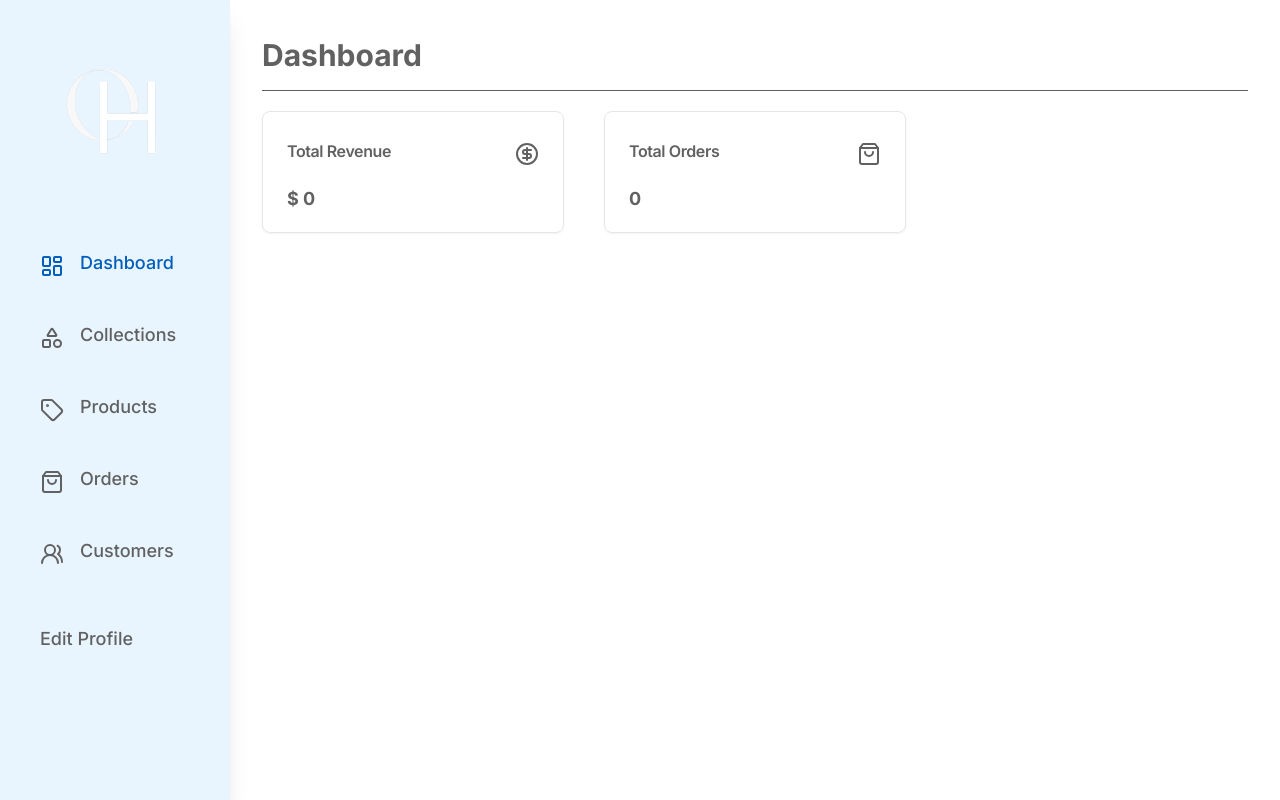
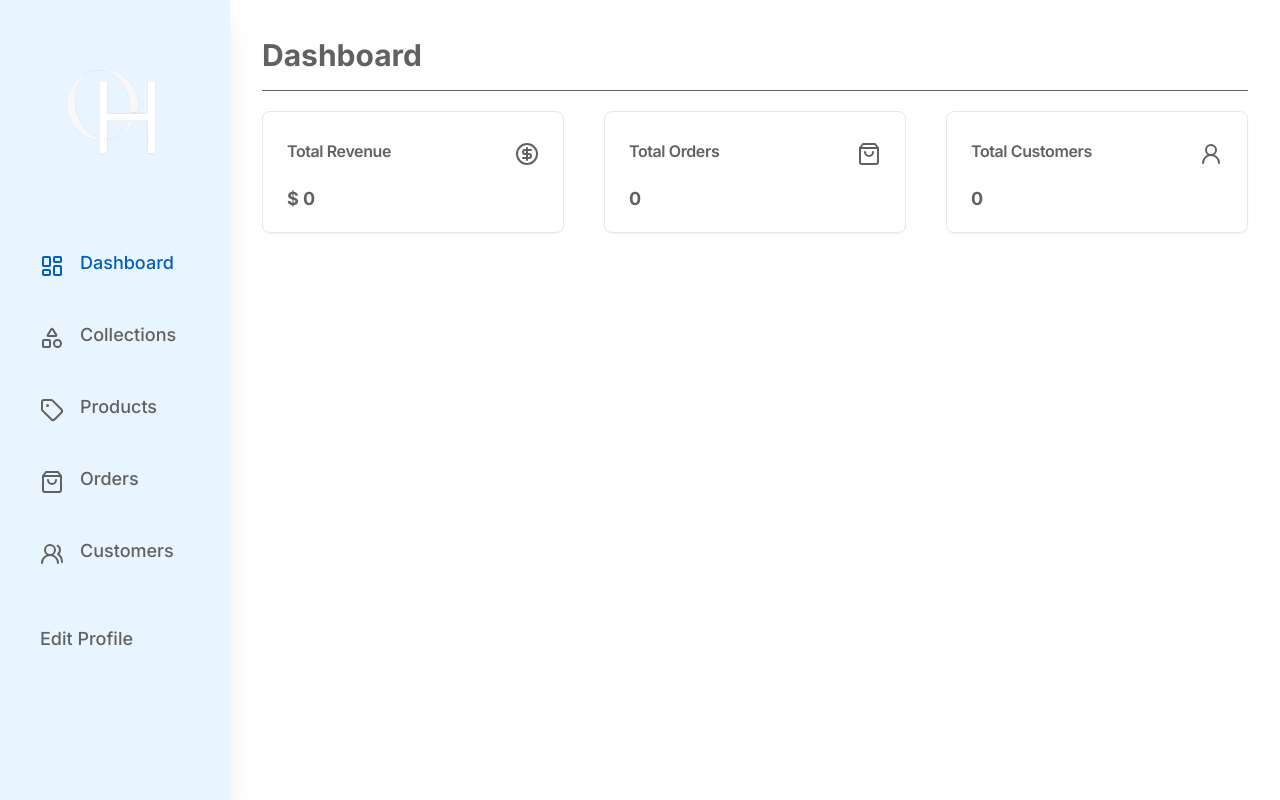
Before and after one commit to johnsethsalazar/js-ecommerce, a Next.js app: page / in a window 1280 px wide. Built offline with nearby package versions, Linux system fonts and the light colour scheme; no server answers; the database is empty.

Commit message:
Added Total Customer Card Component to the dashboard page

```diff
--- a/app/(dashboard)/page.tsx
+++ b/app/(dashboard)/page.tsx
@@ -2,12 +2,12 @@ import { Card, CardContent, CardHeader, CardTitle } from "@/components/ui/card";
 import { Separator } from "@/components/ui/separator";
 import { getSalesPerMonth, getTotalCustomers, getTotalSales } from "@/lib/actions/actions";
 import { UserButton } from "@clerk/nextjs";
-import { CircleDollarSign, ShoppingBag } from "lucide-react";
+import { CircleDollarSign, ShoppingBag, UserRoundIcon } from "lucide-react";
 
 export default async function Home() {
   const totalRevenue = await getTotalSales().then((data) => data.totalRevenue);
   const totalOrders = await getTotalSales().then((data) => data.totalOrders);
-  const totalCustomers = await getTotalCustomers
+  const totalCustomers = await getTotalCustomers()
 
   const graphData = await getSalesPerMonth();
 
@@ -35,6 +35,15 @@ export default async function Home() {
             <p className="text-body-bold">{totalOrders}</p>
           </CardContent>
         </Card>
+        <Card>
+          <CardHeader className="flex flex-row justify-between items-center">
+            <CardTitle>Total Customers</CardTitle>
+            <UserRoundIcon className="max-sm:hidden"/>
+          </CardHeader>
+          <CardContent>
+            <p className="text-body-bold">{totalCustomers}</p>
+          </CardContent>
+        </Card>
       </div>
     </div>
   );
```
